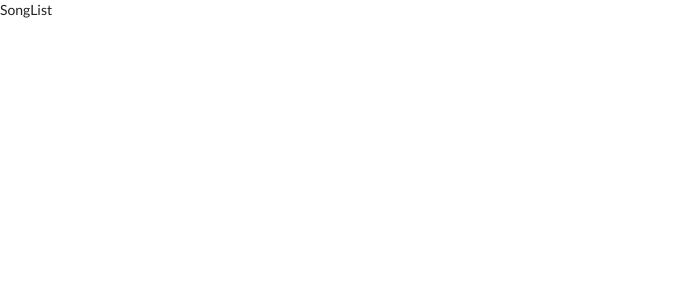
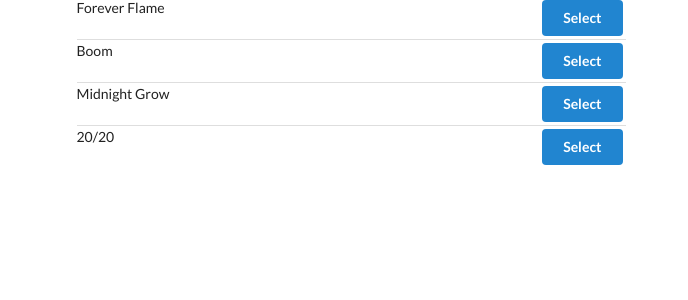
Before and after one commit to Ilithor/SongsReactReduxPractice, a React (Create React App) app: page / in a window 1280 px wide. Shown: the top 300 px of the page, without its empty margins (0-688 px from the left). Built offline with nearby package versions, Linux system fonts and the light colour scheme.

Commit message:
Applied some styling

```diff
--- a/src/components/App.js
+++ b/src/components/App.js
@@ -3,8 +3,12 @@
 
 const App = () => {
     return (
-        <div>
-            <SongList />
+        <div className="ui container grid">
+            <div className="ui row">
+                <div className="column eight wide">
+                    <SongList />
+                </div>
+            </div>
         </div>
     )
 }
--- a/src/components/SongList.js
+++ b/src/components/SongList.js
@@ -2,9 +2,25 @@
 import { connect } from 'react-redux'
 
 class SongList extends React.Component {
+    renderList() {
+        return this.props.songs.map((song) => {
+            return (
+                <div className="item" key={song.title}>
+                    <div className="right floated content">
+                        <button className="ui button primary">
+                            Select
+                        </button>
+                    </div>
+                    <div className="content">
+                        {song.title}
+                    </div>
+                </div>
+            )
+        })
+    }
+
     render() {
-        console.log(this.props)
-        return <div>SongList</div>
+        return <div className="ui divided list">{this.renderList()}</div>
     }
 }
 
```
